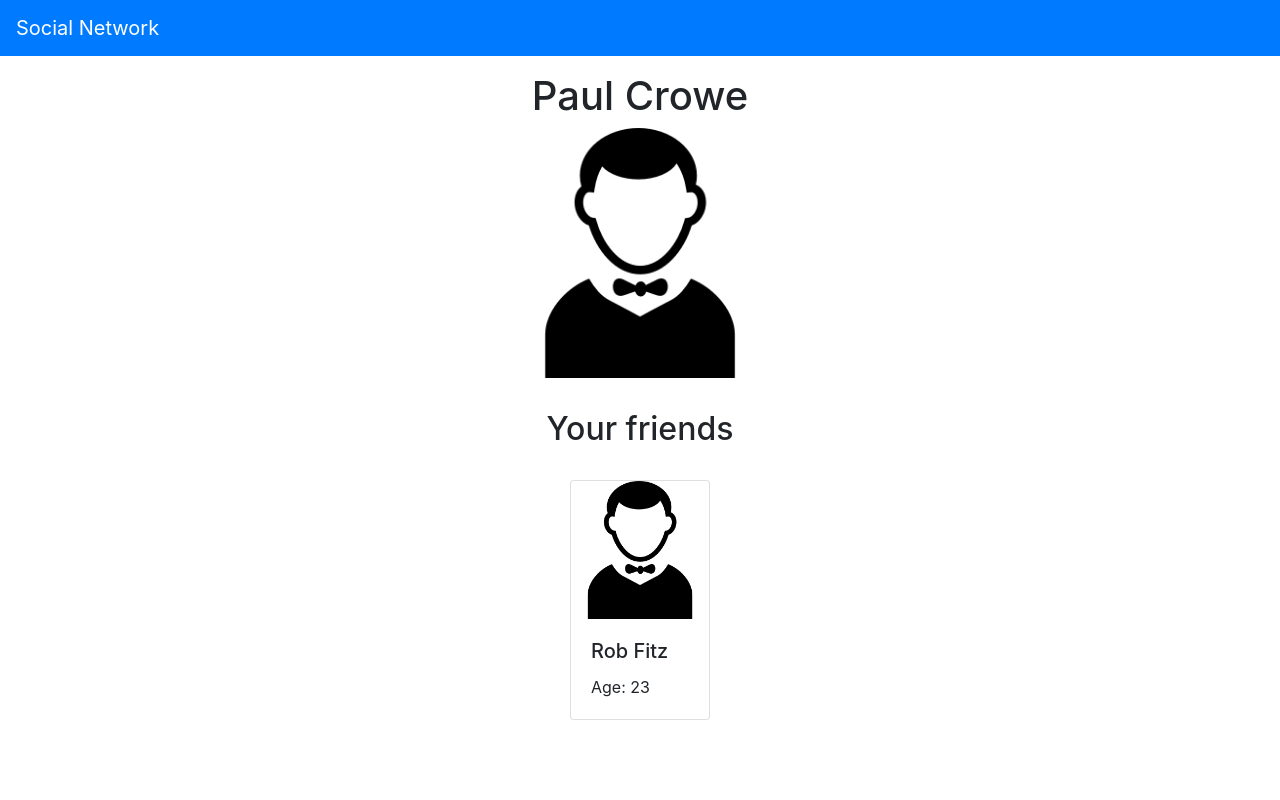
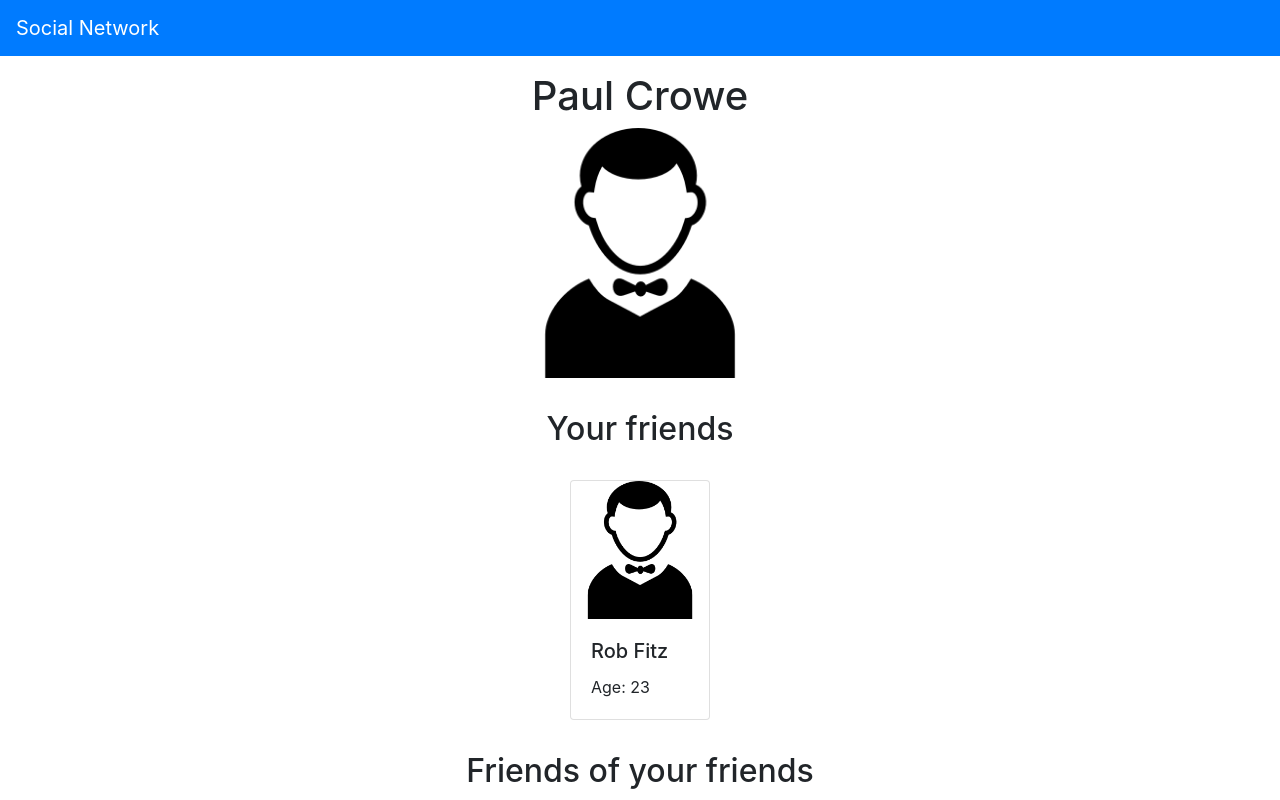
Before and after one commit to nenadbarjak/social-network, a React (Create React App) app: page /user/1 in a window 1280 px wide. Shown: the top 800 px of the page. Built offline with nearby package versions, Linux system fonts and the light colour scheme.

Commit message:
Add list of firends of friends

```diff
--- a/src/components/User.js
+++ b/src/components/User.js
@@ -25,6 +25,10 @@ const User = () => {
                 users={friends}
                 title='Your friends'
             />
+            <UsersList
+                users={friendsOfFriends}
+                title="Friends of your friends"
+            />
             {suggestedFriends.length > 0 &&
                 <UsersList
                     users={suggestedFriends}
```
